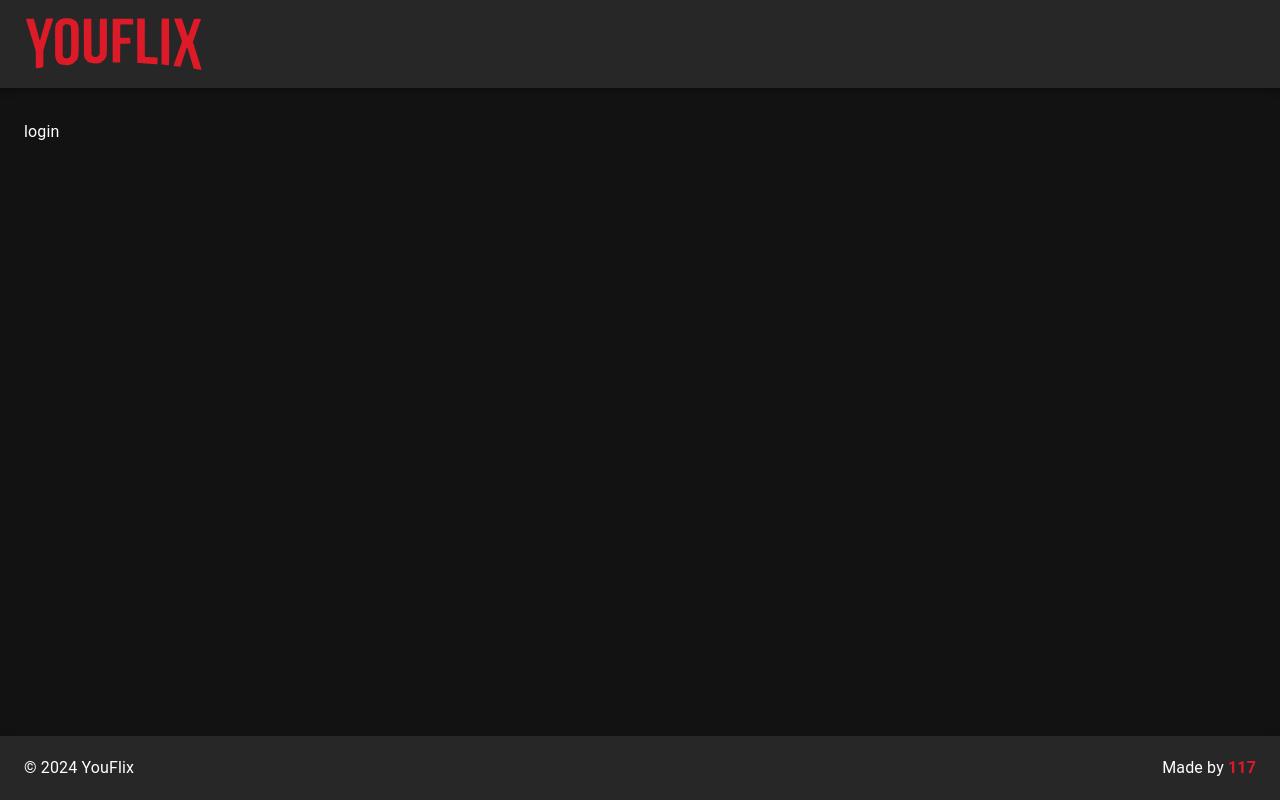
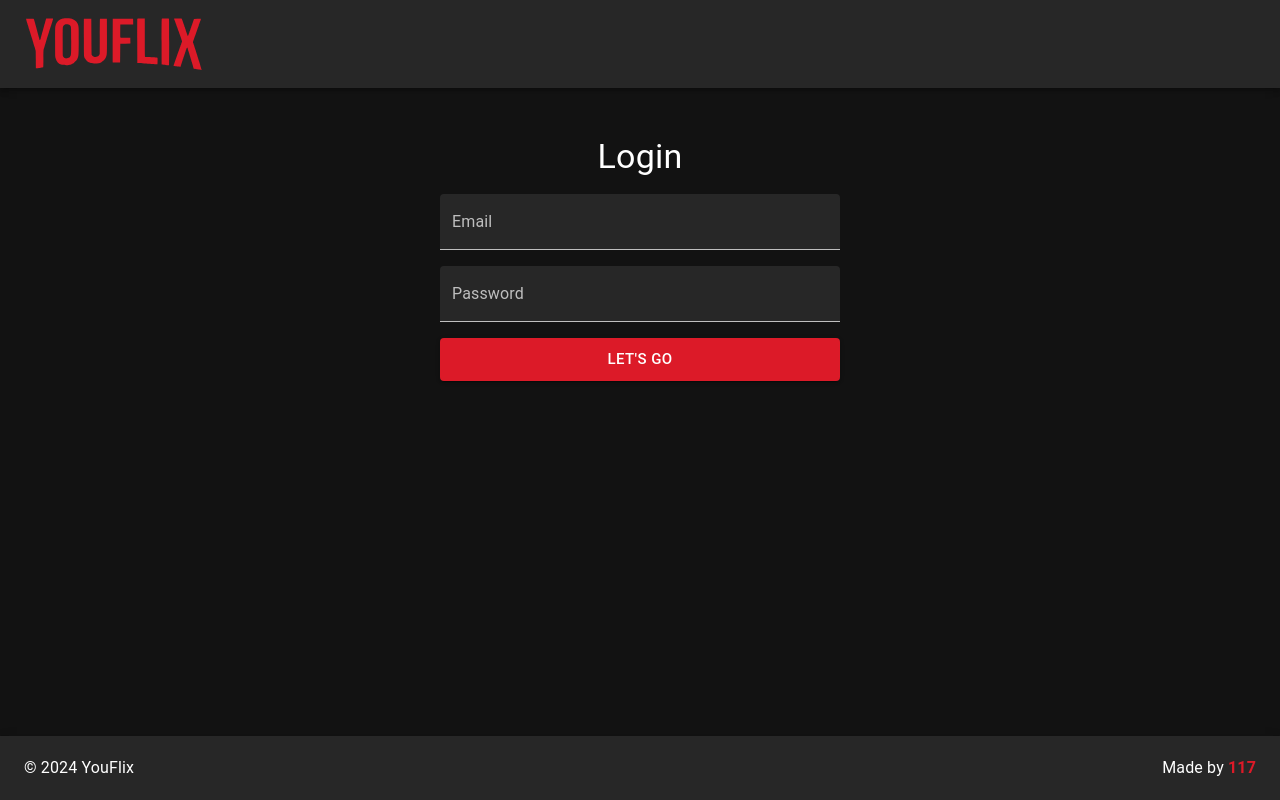
Before and after one commit to 1-17/youflix, a React (Vite) app: page /login in a window 1280 px wide. Built offline with nearby package versions, Linux system fonts and the light colour scheme.

Commit message:
added react hook form and login form basic logic

```diff
--- a/package.json
+++ b/package.json
@@ -15,6 +15,7 @@
     "@mui/material": "^5.15.17",
     "react": "^18.2.0",
     "react-dom": "^18.2.0",
+    "react-hook-form": "^7.51.4",
     "react-router-dom": "^6.23.1"
   },
   "devDependencies": {
--- /dev/null
+++ b/src/routes/Login.tsx
@@ -0,0 +1,75 @@
+import { Box, Button, TextField, Typography } from "@mui/material"
+import { useForm } from "react-hook-form"
+
+type Login = {
+  email: string
+  password: string
+}
+
+const Login = () => {
+  const { register, handleSubmit, setError, formState: { errors } } = useForm<Login>({ mode: "onBlur" })
+
+  const handleLogin = (login: Login) => {
+    let isLoginValid = true
+
+    if (login.email !== "test@test.com") {
+      isLoginValid = false
+      setError("email", { type: "value", message: "Email not found." })
+    }
+
+    if (login.email === "test@test.com" && login.password !== "123456") {
+      isLoginValid = false
+      setError("password", { type: "value", message: "Password is wrong." })
+    }
+
+    if (isLoginValid) {
+      console.log(login)
+    }
+  }
+
+  return (
+    <Box
+      component="form"
+      onSubmit={handleSubmit(handleLogin)}
+      autoComplete="off"
+      aria-autocomplete="none"
+      maxWidth={400}
+      mx="auto"
+      sx={{ "& > :not(h3)": { mt: 2 } }}
+    >
+      <Typography component="h1" variant="h4" align="center">Login</Typography>
+      <TextField
+        id="email"
+        {...register("email", {
+          required: "Email is required.",
+          pattern: { value: /^[\w-\.]+@([\w-]+\.)+[\w-]{2,4}$/g, message: "Email format is invalid." },
+          maxLength: { value: 100, message: "Email is too long. It must have max of 100 characters." }
+        })}
+        {...errors.email && { error: true, helperText: errors.email.message as string }}
+        label="Email"
+        type="email"
+        aria-required="true"
+        aria-describedby="email-helper-text"
+        variant="filled"
+        fullWidth
+      />
+      <TextField
+        id="password"
+        {...register("password", {
+          required: "Password is required.",
+          minLength: { value: 6, message: "Password is too short. It must have min of 6 characters." }
+        })}
+        {...errors.password && { error: true, helperText: errors.password.message as string }}
+        label="Password"
+        type="password"
+        aria-required="true"
+        aria-describedby="password-helper-text"
+        variant="filled"
+        fullWidth
+      />
+      <Button type="submit" variant="contained" size="large" fullWidth>Let's go</Button>
+    </Box>
+  )
+}
+
+export default Login
--- a/src/routes/index.tsx
+++ b/src/routes/index.tsx
@@ -1,4 +1,5 @@
 import { BrowserRouter, Routes as RouterRoutes, Route } from "react-router-dom"
+import Login from "./Login"
 
 type RoutesProps = {
   wrapper: React.ReactNode
@@ -10,7 +11,7 @@ const Routes = ({ wrapper }: RoutesProps) => {
       <RouterRoutes>
         <Route path="/" element={wrapper}>
           <Route index element="home" />
-          <Route path="login" element="login" />
+          <Route path="login" element={<Login />} />
           <Route path="new_video" element="new video" />
           <Route path="new_category" element="new category" />
           <Route path="*" element="not found" />
```
Also changed, not shown: src/mui/theme.ts (+18 -0 lines), 1 other file (tests, documents, lock files or other folders).
